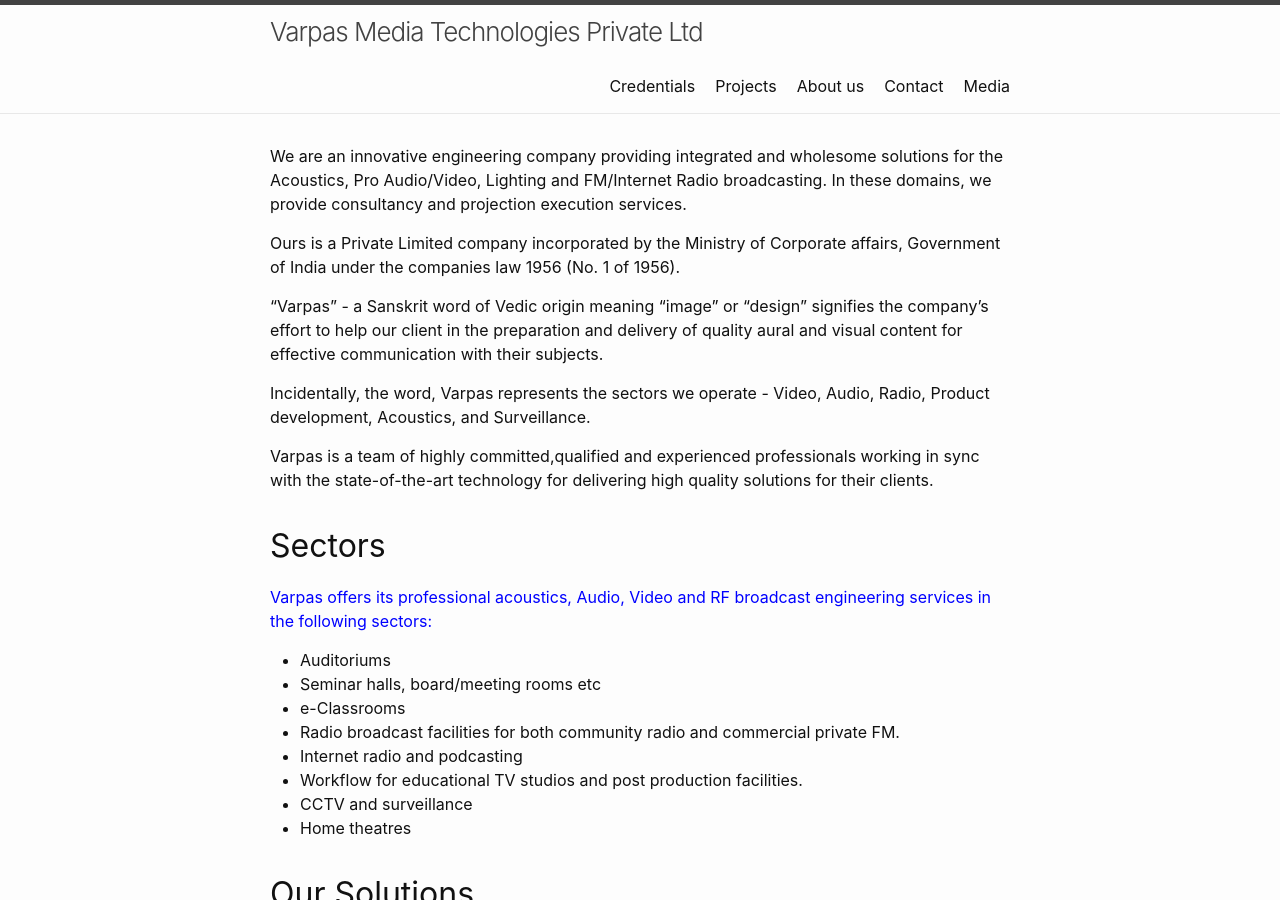
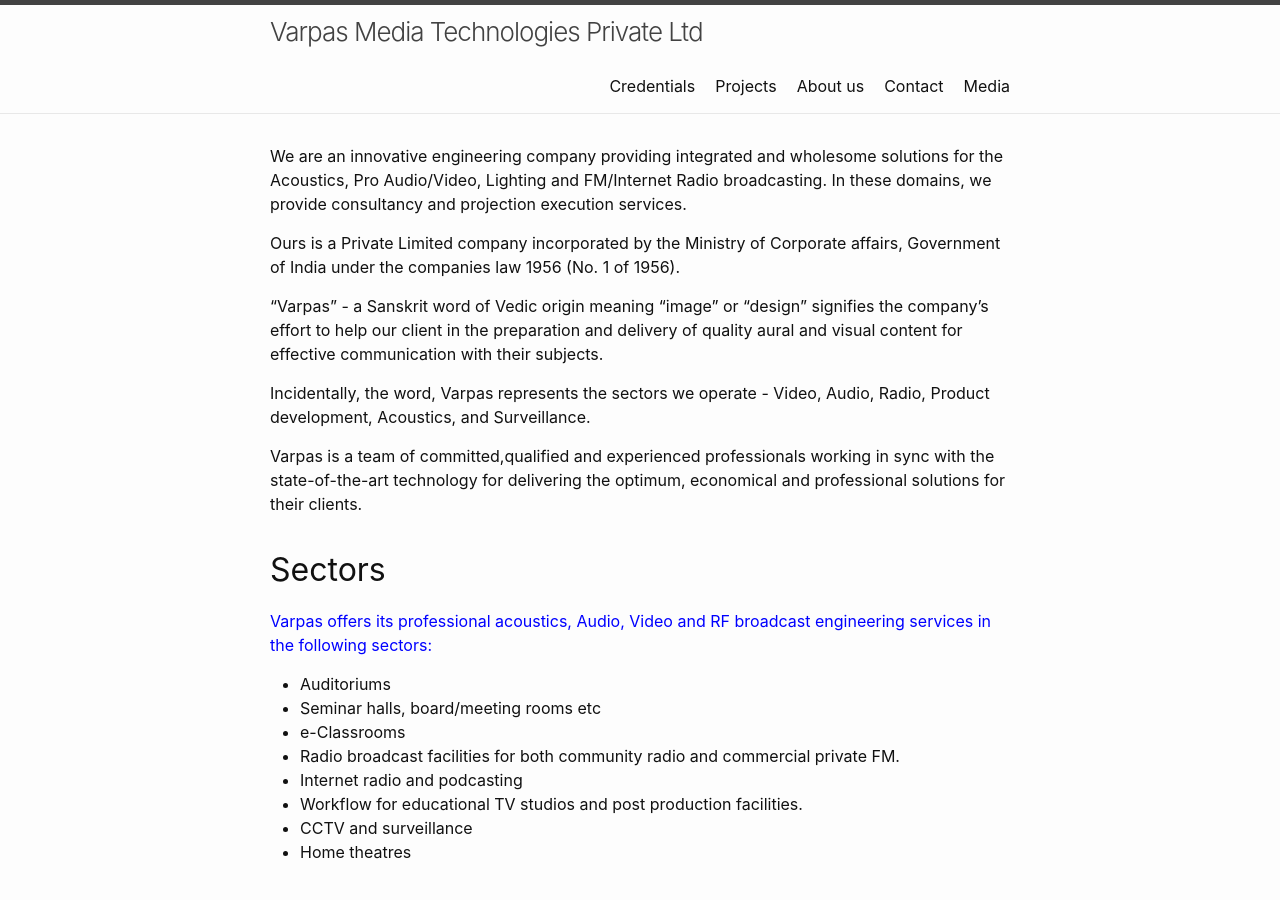
Before and after one commit to VarpasMedia/VarpasMedia.github.io, a Jekyll site: the page built from index.md, in a window 1280 px wide and 900 px high. Built offline with Jekyll 4.4.1, drawn with Linux system fonts in a browser that asks for light colours.

Commit message:
Update home.html

```diff
--- a/_layouts/home.html
+++ b/_layouts/home.html
@@ -24,8 +24,8 @@ layout: default
   <p>Incidentally, the word, Varpas represents the sectors we operate - Video, Audio, Radio, Product development,
     Acoustics, and Surveillance.</p>
 
-  <p>Varpas is a team of highly committed,qualified and experienced professionals working in sync with the state-of-the-art
-    technology for delivering high quality solutions for their clients.</p>
+  <p>Varpas is a team of committed,qualified and experienced professionals working in sync with the state-of-the-art
+    technology for delivering the optimum, economical and professional solutions for their clients.</p>
   </div>
 
 
```
